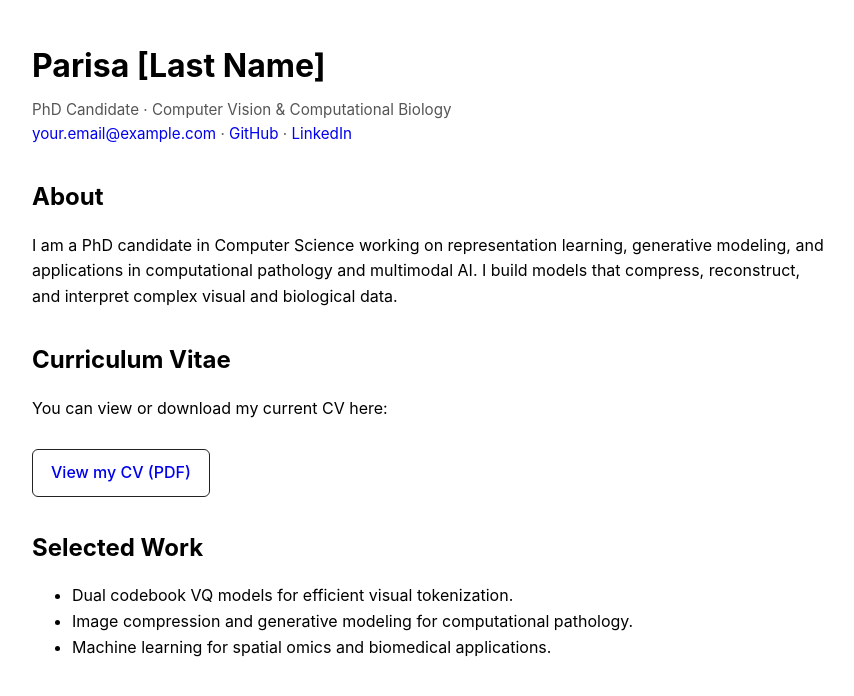
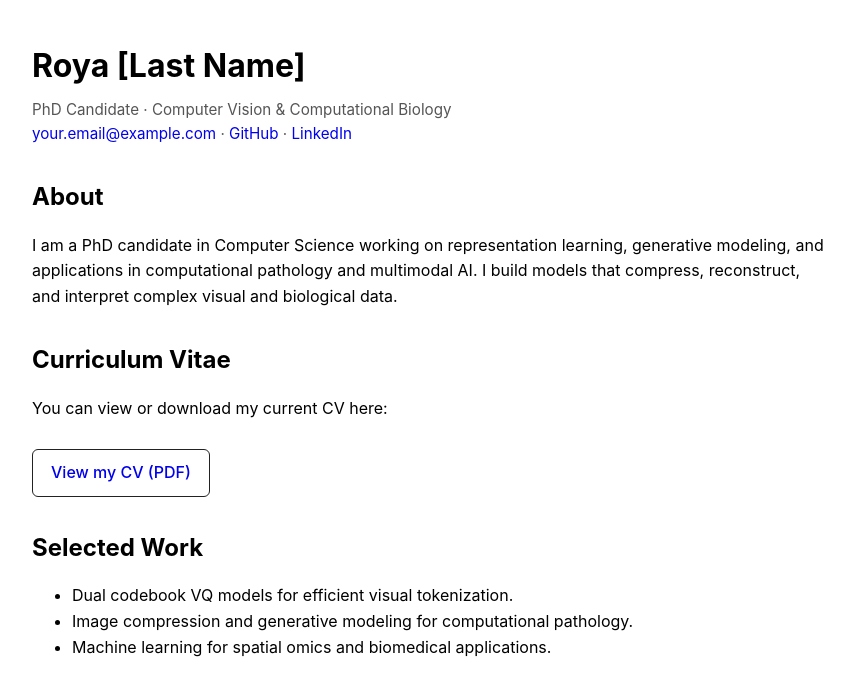
Before and after one commit to Roya-Boudaghi/Roya-Boudaghi.github.io, a plain HTML site: page index.html in a window 1280 px wide. Shown: the whole page, without its empty margins (208-1062 px from the left). Drawn offline with Linux system fonts and the light colour scheme.

Commit message:
Update index.html

```diff
--- a/index.html
+++ b/index.html
@@ -40,7 +40,7 @@
   </style>
 </head>
 <body>
-  <h1>Parisa [Last Name]</h1>
+  <h1>Roya [Last Name]</h1>
   <div class="email">
     PhD Candidate · Computer Vision & Computational Biology<br>
     <a href="mailto:your.email@example.com">your.email@example.com</a> ·
```
